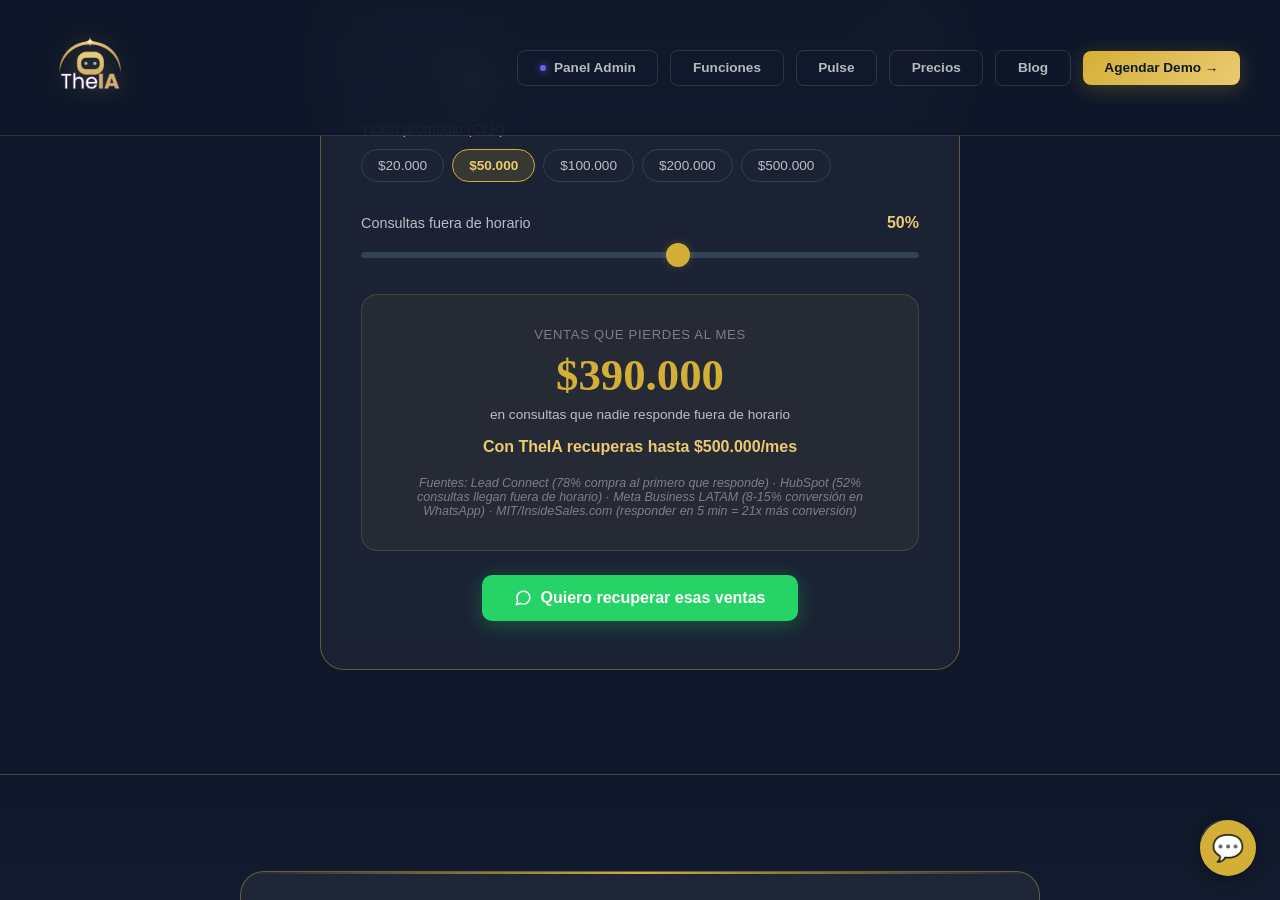
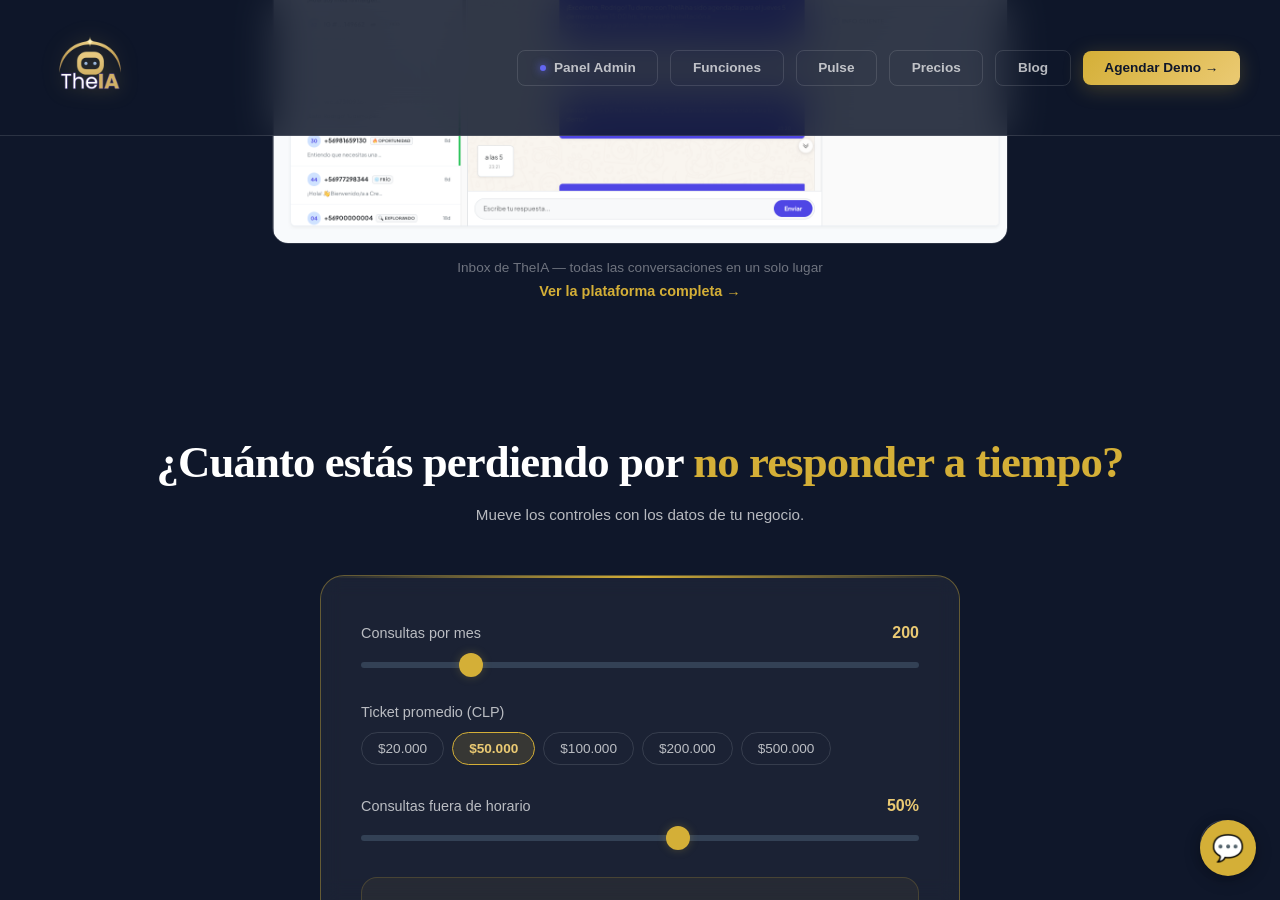
Before and after one commit to rodmera/theia-landing, a Jekyll site: the page index.html, which Jekyll copies as it is, in a window 1280 px wide and 900 px high, scrolled down 4979 px. Built offline with Jekyll 4.4.1, drawn with Linux system fonts in a browser that asks for light colours.

Commit message:
feat: agregar screenshot del inbox entre caso real y calculadora
1 imagen del producto (inbox) para romper el patrón "todo texto + CSS"
y dar credibilidad visual. Link a /plataforma para ver más.

Co-Authored-By: Claude Opus 4.6 (1M context) <noreply@anthropic.com>

```diff
--- a/index.html
+++ b/index.html
@@ -2933,6 +2933,16 @@
     </div>
   </section>
 
+  <section style="padding: 4rem 0 2rem;">
+    <div class="container" style="max-width:800px; text-align:center;">
+      <div class="reveal" style="border-radius:16px; overflow:hidden; border:1px solid var(--glass-border); transition: border-color 0.3s;">
+        <img src="screenshots/inbox.png" alt="TheIA Inbox: conversaciones en tiempo real con clasificación inteligente de leads" loading="lazy" style="width:100%; display:block;">
+      </div>
+      <p class="reveal" style="margin-top:1rem; font-size:0.85rem; color:var(--text-muted);">Inbox de TheIA — todas las conversaciones en un solo lugar</p>
+      <a href="/plataforma" class="reveal" style="color:var(--gold); text-decoration:none; font-weight:600; font-size:0.9rem; transition:opacity 0.2s; display:inline-block; margin-top:0.5rem;" onmouseover="this.style.opacity='0.7'" onmouseout="this.style.opacity='1'">Ver la plataforma completa →</a>
+    </div>
+  </section>
+
   <section class="calc-section" id="calculadora">
     <div class="container">
       <h2 class="section-title reveal">¿Cuánto estás perdiendo por <span class="gold">no responder a tiempo?</span></h2>
```
